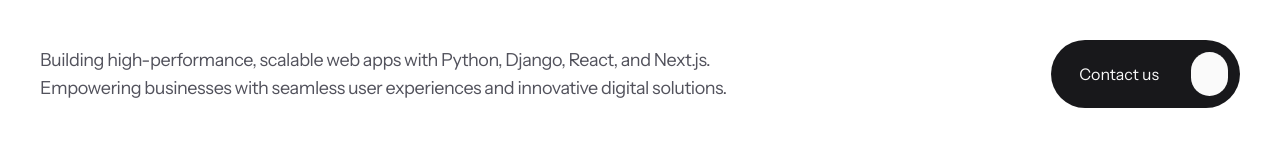
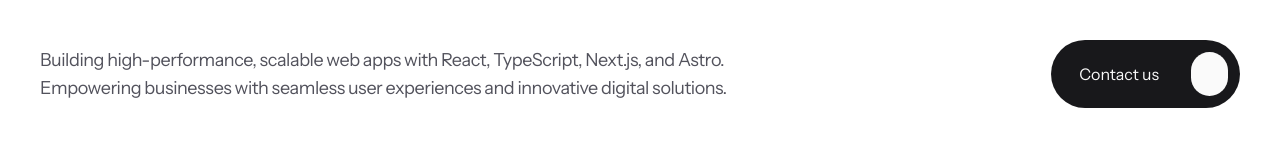
Before and after one commit to nirnejak/bitwise-builder, a Next.js app: page / in a window 1280 px wide. Shown: the part 424-576 px from the top of the page. Built offline with nearby package versions, Linux system fonts and the light colour scheme; some icons are missing.

Commit message:
Home: hero text updated

```diff
--- a/components/blocks/HomeHero.tsx
+++ b/components/blocks/HomeHero.tsx
@@ -47,8 +47,8 @@ const HomeHero: React.FC = () => {
           className="flex items-start md:items-center justify-between flex-col md:flex-row gap-8"
         >
           <p className="max-w-[690px] text-base tracking-tight text-zinc-600 md:text-lg">
-            Building high-performance, scalable web apps with Python, Django,
-            React, and Next.js. Empowering businesses with seamless user
+            Building high-performance, scalable web apps with React, TypeScript,
+            Next.js, and Astro. Empowering businesses with seamless user
             experiences and innovative digital solutions.
           </p>
           <div>
```
